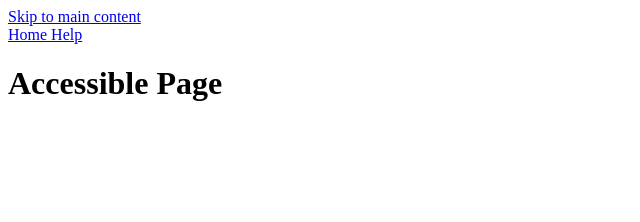
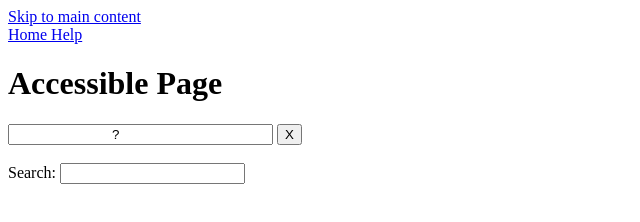
Before and after one commit to sachin08kumar/WDW_0358, a plain HTML site: page Assignments/Assignment-11.html in a window 1280 px wide. Shown: the whole page, without its empty margins (0-640 px from the left). Drawn offline with Linux system fonts and the light colour scheme.

Commit message:
Completed - 11

```diff
--- a/Assignments/Assignment-11.html
+++ b/Assignments/Assignment-11.html
@@ -11,3 +11,19 @@
 
     <main id="main">
         <h1>Accessible Page</h1>
+
+         <input type="text" value="                           ?" size="30">
+     <button aria-label="Close">X</button>
+
+        <br><br>
+
+        <label for="search">Search:</label>
+        <input type="search" id="search"
+               aria-label="Search">
+
+    </main>
+
+
+
+</body>
+</html>
```
